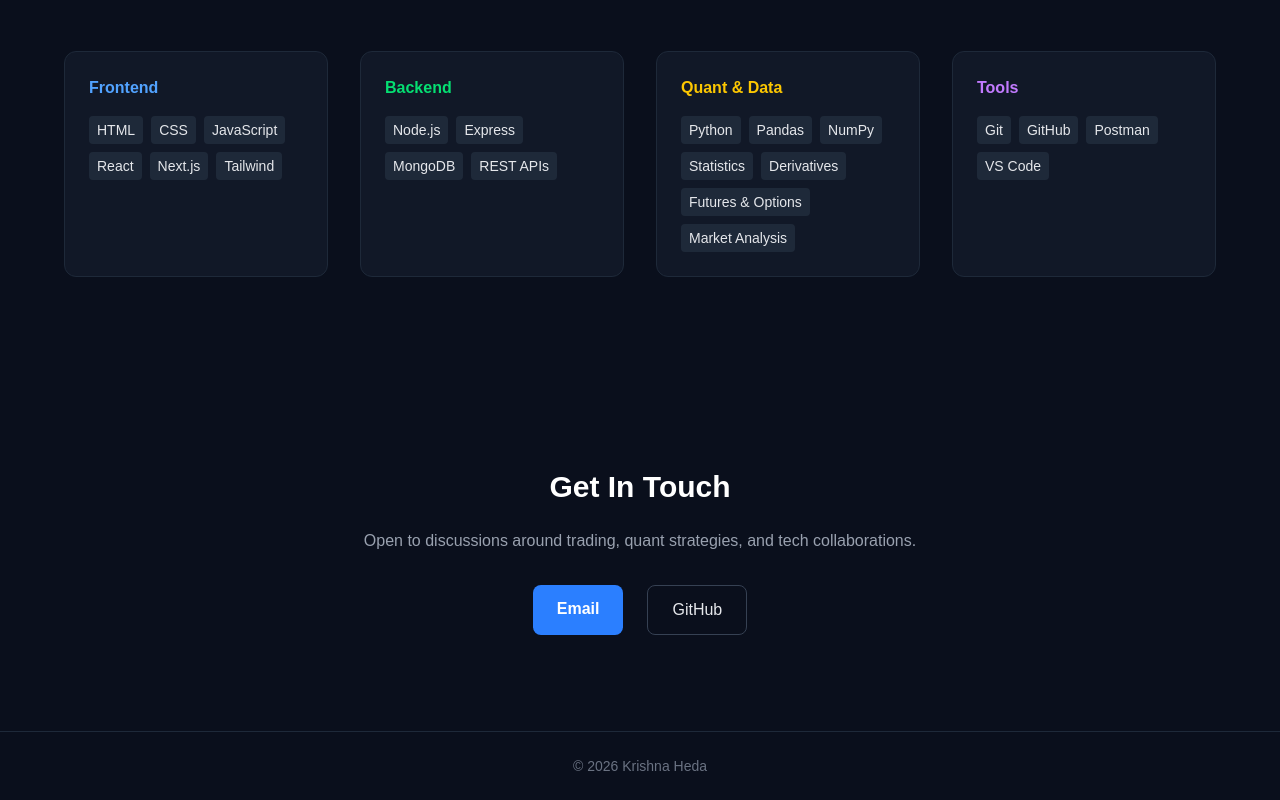
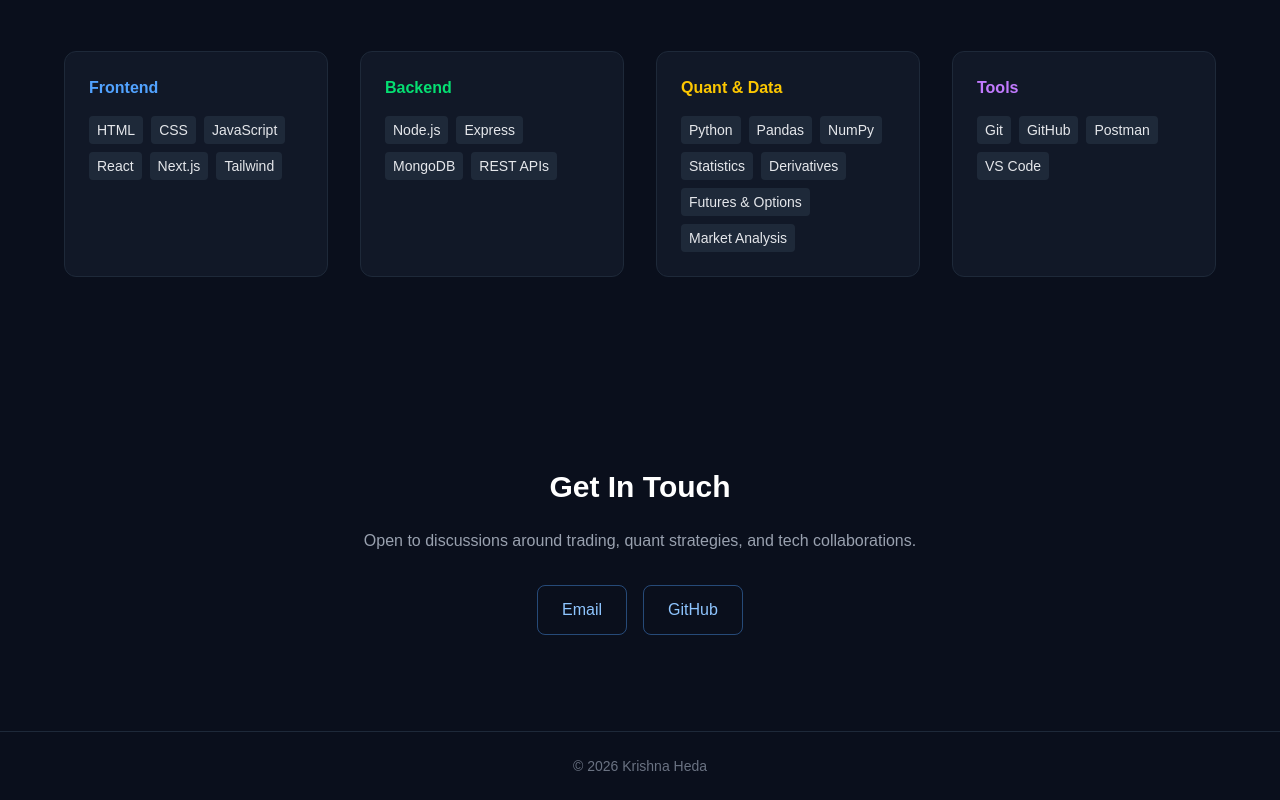
Before and after one commit to KrishnaH007/portfolio, a Next.js app: page / in a window 1280 px wide. Shown: the part 1629-2429 px from the top of the page. Built offline with nearby package versions, Linux system fonts and the light colour scheme.

Commit message:
Update email and GitHub links with new styles

```diff
--- a/app/page.tsx
+++ b/app/page.tsx
@@ -217,19 +217,21 @@
           Open to discussions around trading, quant strategies, and tech collaborations.
         </p>
 
-        <div className="flex justify-center gap-6 flex-wrap">
+        <div className="flex justify-center gap-4 flex-wrap">
 
+  {/* Email */}
   <a
-            href="mailto:your-email@example.com"
-            className="px-6 py-3 bg-blue-500 text-white rounded-lg font-semibold hover:bg-blue-400 transition"
+    href="mailto:hedakrishna07@gmail.com"
+    className="px-6 py-3 rounded-lg border border-blue-400/40 text-blue-300 hover:bg-blue-500 hover:text-white transition duration-300"
   >
     Email
   </a>
 
+  {/* GitHub */}
   <a
     href="https://github.com/KrishnaH007"
     target="_blank"
-            className="px-6 py-3 border border-gray-700 rounded-lg hover:bg-gray-800 transition"
+    className="px-6 py-3 rounded-lg border border-blue-400/40 text-blue-300 hover:bg-blue-500 hover:text-white transition duration-300"
   >
     GitHub
   </a>
```
Lines whose indentation alone changed are shown as unchanged.
